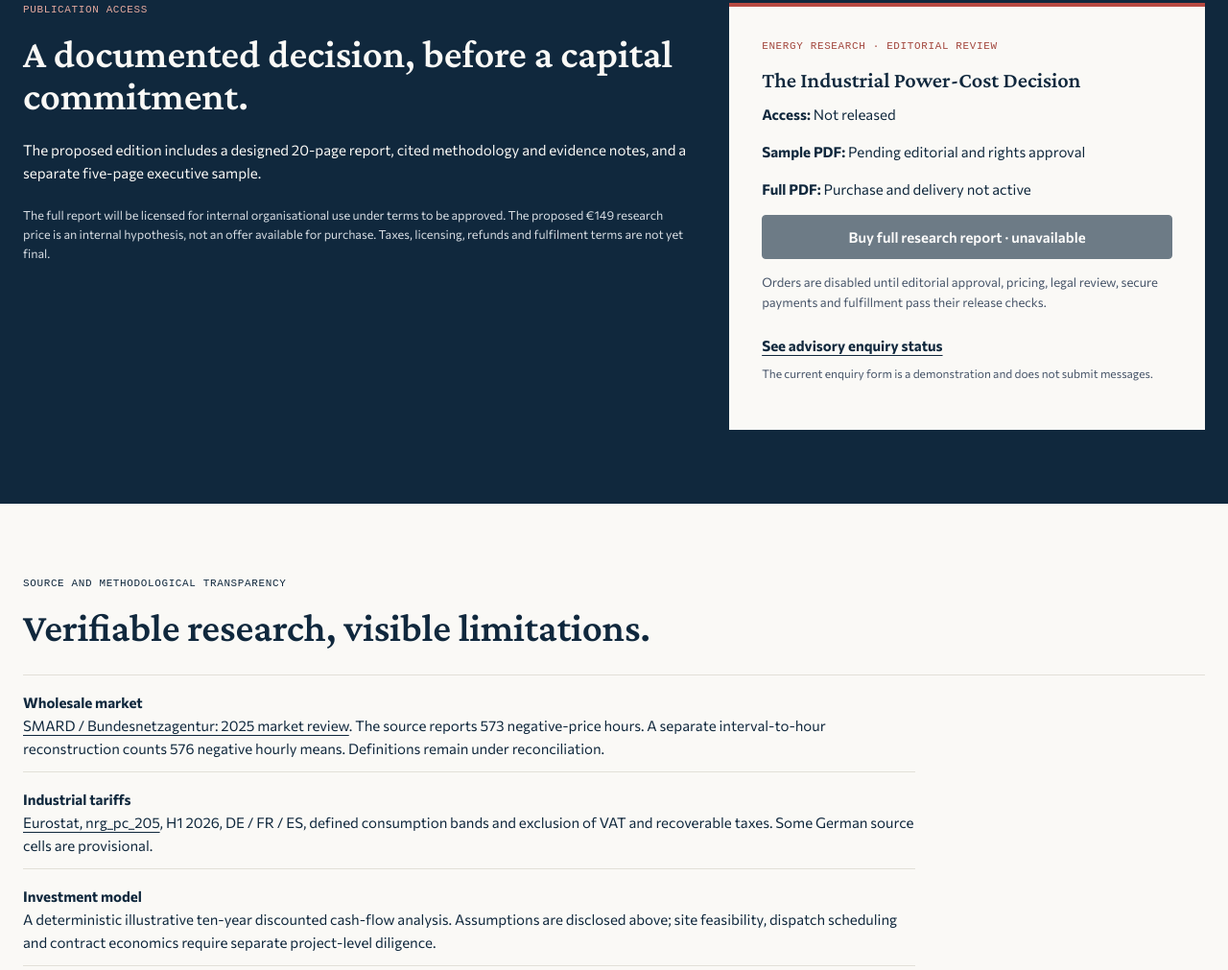
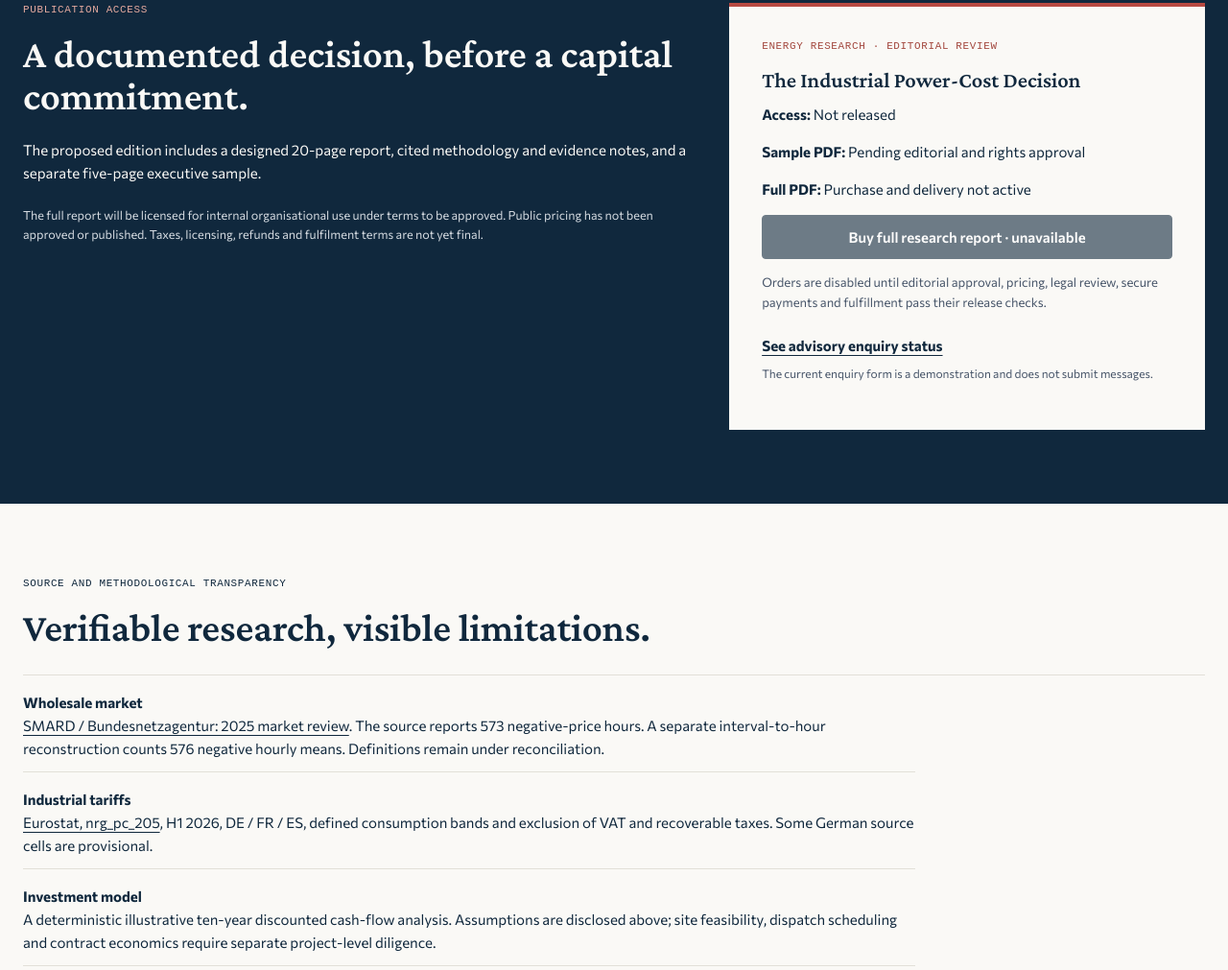
Before and after one commit to praneix/FirmaBlickRepo, a website: page site/research/germany-industrial-energy-decision-report-2026/index.html in a window 1280 px wide. Shown: the part 3406-4417 px from the top of the page at 96% size. Drawn offline with nearby package versions, Linux system fonts and the light colour scheme; a web font is replaced by a local one.

Commit message:
CV1-06 omit unapproved € pricing and CSP-incompatible inline schema from buyer preview

```diff
--- a/site/research/germany-industrial-energy-decision-report-2026/index.html
+++ b/site/research/germany-industrial-energy-decision-report-2026/index.html
@@ -14,7 +14,7 @@
 <meta property="og:title" content="The Industrial Power-Cost Decision | FirmaBlick">
 <meta property="og:description" content="German industrial energy exposure, 2025 price structure, H1 2026 tariff benchmarks and investment decisions. Editorial review preview.">
 <meta property="og:url" content="https://firmablick.com/research/germany-industrial-energy-decision-report-2026/">
-<script type="application/ld+json">{"@context":"https://schema.org","@type":"Article","headline":"The Industrial Power-Cost Decision","inLanguage":"en","about":["German industrial electricity costs","Energy procurement","Industrial investment"],"publisher":{"@type":"Organization","name":"FirmaBlick","legalName":"DesiPlat"},"isAccessibleForFree":false}</script>
+
 </head>
 <body class="report-page">
 <a class="skip" href="#main">Skip to report</a>
@@ -96,7 +96,7 @@
 </section>
 <section class="section report-purchase" id="access" aria-labelledby="access-title">
 <div class="wrap report-purchase-grid">
-<div><p class="eyebrow">Publication access</p><h2 id="access-title">A documented decision, before a capital commitment.</h2><p>The proposed edition includes a designed 20-page report, cited methodology and evidence notes, and a separate five-page executive sample.</p><p class="report-source-note">The full report will be licensed for internal organisational use under terms to be approved. The proposed €149 research price is an internal hypothesis, not an offer available for purchase. Taxes, licensing, refunds and fulfilment terms are not yet final.</p></div>
+<div><p class="eyebrow">Publication access</p><h2 id="access-title">A documented decision, before a capital commitment.</h2><p>The proposed edition includes a designed 20-page report, cited methodology and evidence notes, and a separate five-page executive sample.</p><p class="report-source-note">The full report will be licensed for internal organisational use under terms to be approved. Public pricing has not been approved or published. Taxes, licensing, refunds and fulfilment terms are not yet final.</p></div>
 <div class="report-purchase-card"><p class="eyebrow">ENERGY RESEARCH · EDITORIAL REVIEW</p><h3>The Industrial Power-Cost Decision</h3><p><strong>Access:</strong> Not released</p><p><strong>Sample PDF:</strong> Pending editorial and rights approval</p><p><strong>Full PDF:</strong> Purchase and delivery not active</p><button type="button" class="button" disabled aria-describedby="report-access-status">Buy full research report · unavailable</button><p id="report-access-status" role="status">Orders are disabled until editorial approval, pricing, legal review, secure payments and fulfillment pass their release checks.</p><a href="../../index.html#contact" class="report-enquiry-link">See advisory enquiry status</a><p class="report-small">The current enquiry form is a demonstration and does not submit messages.</p></div>
 </div>
 </section>
```
